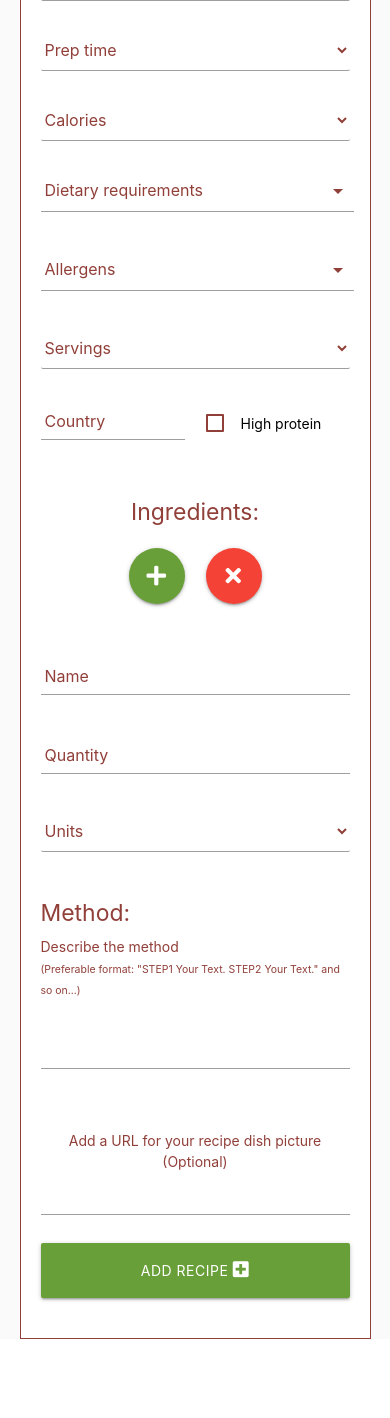
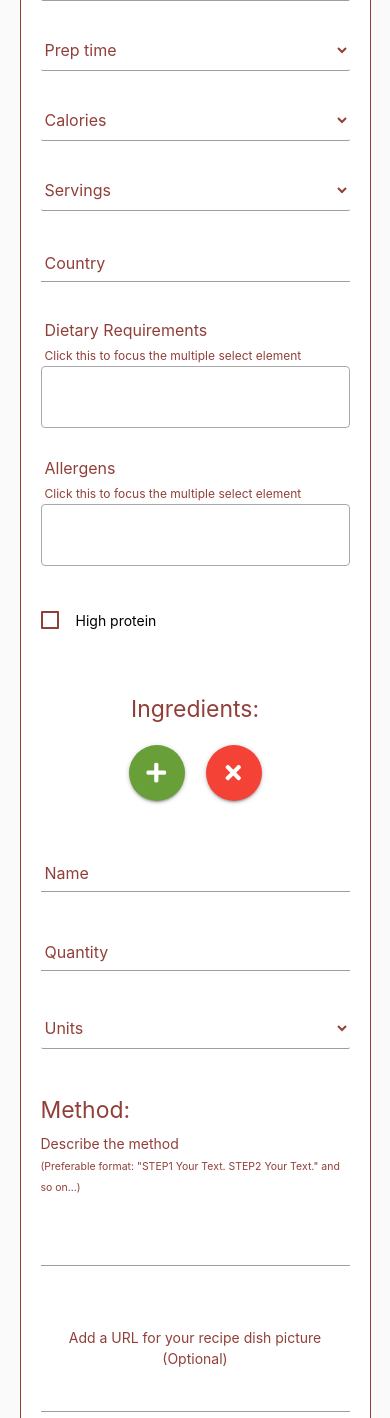
Before and after one commit to francesco-saponaro/recipe-cookbook, a Flask app: page /add_recipe in a window 390 px wide. Shown: the part 380-1798 px from the top of the page. Before the commit the page ends 1719 px from the top, so only its background shows below. Run offline with Flask 2, Linux system fonts and the light colour scheme; the visitor is signed in with stand-in values (Sample User, id 1); data that the repository does not hold is empty; some libraries are stand-ins or nearby versions.

Commit message:
Replace materialize multiple select elements due to selecting issue on phone

```diff
--- a/static/css/style.css
+++ b/static/css/style.css
@@ -6,10 +6,6 @@ body {
 /* Custom properties */
 .row .col.s6 {
     margin-left: 0;
-}
-
-h4 {
-    margin: 5rem 0 .912rem 0;
 }
 
 .custom-margin {
@@ -35,6 +31,8 @@ h4 {
 .flash-margin {
     margin-right:50px;
     margin-left:50px;
+    margin-top: 5rem;
+    margin-bottom:.912rem
 }
 
 .underline {
@@ -295,9 +293,13 @@ input:-webkit-autofill:active
 }
 
 /* Add recipe page */
-.input-field>label {
+.input-field>label, .multiple-span {
     color: #913f39;
     font-size:16px;
+    padding-left: 4px;
+}
+
+.multiple-small {
     padding-left: 4px;
 }
 
@@ -339,6 +341,23 @@ select:focus {
 
 .select-wrapper .caret {
     fill: #913f39;
+}
+
+.select option {
+    color:#913f39;
+}
+
+.select2-container {
+    width:100%;
+}
+
+.select2-results__option {
+    color: #913f39;
+}
+
+.select2-container--default .select2-results__option--selected {
+    background-color: #913f39;
+    color:#fff;
 }
 
 /* Filter page */
@@ -474,6 +493,11 @@ h3 span {
 @media (max-width:750px) {
     .add-filter-btn {
         min-width: 150px;
+    }
+
+    .block {
+        display:block;
+    }
 }
 
 @media (max-width:700px) {
--- a/static/js/script.js
+++ b/static/js/script.js
@@ -2,8 +2,13 @@
 $(document).ready(function(){
 $('.sidenav').sidenav();
 $('.dropdown-trigger').dropdown();
-$('select').formSelect();
 $('.modal').modal();
+});
+
+//Select2 triggers function
+$(function()
+{
+  $(".js-example-basic-multiple").select2();
 });
 
 //Materialize select elements validation function
--- a/templates/add_recipe.html
+++ b/templates/add_recipe.html
@@ -55,27 +55,6 @@
                         {% endfor %}
                     </select>
                 </div>
-                <!--Dietary requirements-->
-                <div class="input-field col s12 m4">
-                    <select id="dietary_requirements" name="dietary_requirements" class="validate" required multiple>
-                        <option value="" disabled>Dietary requirements</option>
-                        {% for dietary_requirement in dietary_requirements %}
-                            <option value="{{ dietary_requirement.dietary_requirement }}">{{ dietary_requirement.dietary_requirement }}</option>
-                        {% endfor %}
-                    </select>
-                </div>
-                <!--Allergens-->
-                <div class="input-field col s12 m4">
-                    <select id="allergens" name="allergens" class="validate" required multiple>
-                        <option value="" disabled>Allergens</option>
-                        {% for allergen in allergens %}
-                            <option value="{{ allergen.allergen }}">{{ allergen.allergen }}</option>
-                        {% endfor %}
-                    </select>
-                </div>
-            </div>
-
-            <div class="row">
                 <!--Servings-->
                 <div class="input-field col s12 m4">
                     <select id="servings" name="servings" class="browser-default" required>
@@ -86,12 +65,35 @@
                     </select>
                 </div>
                 <!--Country-->
-                <div class="input-field col s6 m4">
+                <div class="input-field col s12 m4">
                     <input id="countries" name="countries" type="text" pattern="^[a-zA-Z][a-zA-Z\s']+$" title="The country name can only contain alphabetic characters, apostrophe and whitespace. The country name can only start with a alphabetic character">
                     <label for="countries">Country</label>
                 </div>
+            </div>
+
+            <div class="row flex-col block">
+                <!--Dietary requirements-->
+                <div class="input-field col s12 m4">
+                    <span class="multiple-span">Dietary Requirements <br> <small class="multiple-small">Click this to focus the multiple select element</small></span>
+                    <select id="dietary_requirements" name="dietary_requirements" class="js-example-basic-multiple" style="width: 100%" multiple="multiple" required>
+                        <option value="" disabled>Dietary requirements</option>
+                        {% for dietary_requirement in dietary_requirements %}
+                            <option value="{{ dietary_requirement.dietary_requirement }}">{{ dietary_requirement.dietary_requirement }}</option>
+                        {% endfor %}
+                    </select>
+                </div>
+                <!--Allergens-->
+                <div class="input-field col s12 m4">
+                    <span class="multiple-span">Allergens <br> <small class="multiple-small">Click this to focus the multiple select element</small></span>
+                    <select id="allergens" name="allergens" class="js-example-basic-multiple" style="width: 100%" multiple="multiple" required>
+                        <option value="" disabled>Allergens</option>
+                        {% for allergen in allergens %}
+                            <option value="{{ allergen.allergen }}">{{ allergen.allergen }}</option>
+                        {% endfor %}
+                    </select>
+                </div>
                 <!--High protein checkbox-->
-                <div class="input-field col s6 m4">
+                <div class="input-field col s12 m4">
                     <p>
                     <label>
                         <input type="checkbox" id="is_high_protein" name="is_high_protein" />
--- a/templates/base.html
+++ b/templates/base.html
@@ -3,8 +3,9 @@
     <head>
         <meta charset="UTF-8">
         <meta name="viewport" content="width=device-width, initial-scale=1.0">
-        <!--Font awesome and Materialize.css external libraries-->
+        <!--Font awesome and Materialize.css and Select2 external libraries-->
         <link rel="stylesheet" href="https://cdnjs.cloudflare.com/ajax/libs/font-awesome/5.15.2/css/all.min.css" integrity="sha512-HK5fgLBL+xu6dm/Ii3z4xhlSUyZgTT9tuc/hSrtw6uzJOvgRr2a9jyxxT1ely+B+xFAmJKVSTbpM/CuL7qxO8w==" crossorigin="anonymous"/>
+        <link href="https://cdn.jsdelivr.net/npm/select2@4.1.0-rc.0/dist/css/select2.min.css" rel="stylesheet" />
         <link rel="stylesheet" href="https://cdnjs.cloudflare.com/ajax/libs/materialize/1.0.0/css/materialize.min.css" type="text/css">
         <link rel="stylesheet" href="{{ url_for('static', filename='css/style.css') }}" type="text/css">
         <title>Recipe Cookbook</title>
@@ -83,9 +84,10 @@
             {% endblock %}
         </main>
 
-        <!--Jquery and Materialize external libraries and my own javascript files-->
+        <!--Jquery, Materialize and Select2 external libraries and my own javascript files-->
         <script src="https://code.jquery.com/jquery-3.6.0.min.js"integrity="sha256-/xUj+3OJU5yExlq6GSYGSHk7tPXikynS7ogEvDej/m4=" crossorigin="anonymous"></script>
         <script src="https://cdnjs.cloudflare.com/ajax/libs/materialize/1.0.0/js/materialize.min.js"></script>
+        <script src="https://cdn.jsdelivr.net/npm/select2@4.1.0-rc.0/dist/js/select2.min.js"></script>
         <script src="{{ url_for('static', filename='js/script.js') }}"></script>
         <script src="{{ url_for('static', filename='js/likes_comments.js') }}"></script>
     </body>
```
Also changed, not shown: templates/edit_recipe.html (+31 -29 lines), templates/filter_search.html (+31 -26 lines).
